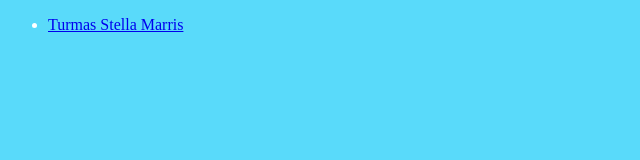
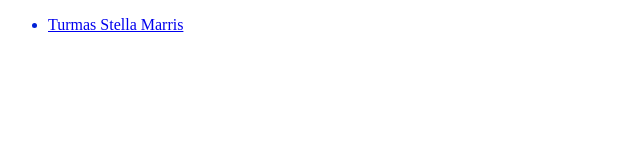
Before and after one commit to gabrielhenriquedossantos/Site_Escola, a plain HTML site: page index.html in a window 1280 px wide. Shown: the whole page, without its empty margins (0-640 px from the left). Drawn offline with Linux system fonts and the light colour scheme.

Commit message:
Add files via upload

```diff
--- a/style.css
+++ b/style.css
@@ -1,4 +1,4 @@
 body{
-    background-color: #59dafa;
-    color: white;
+    background-color: #ffffff;
+    color: rgb(0, 32, 214);
     }
```
